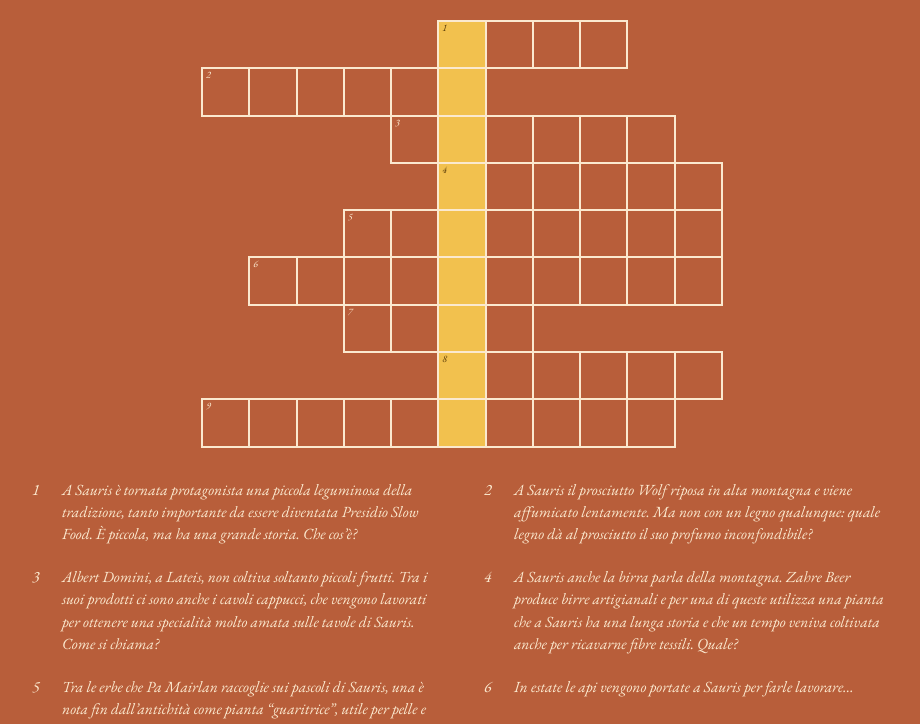
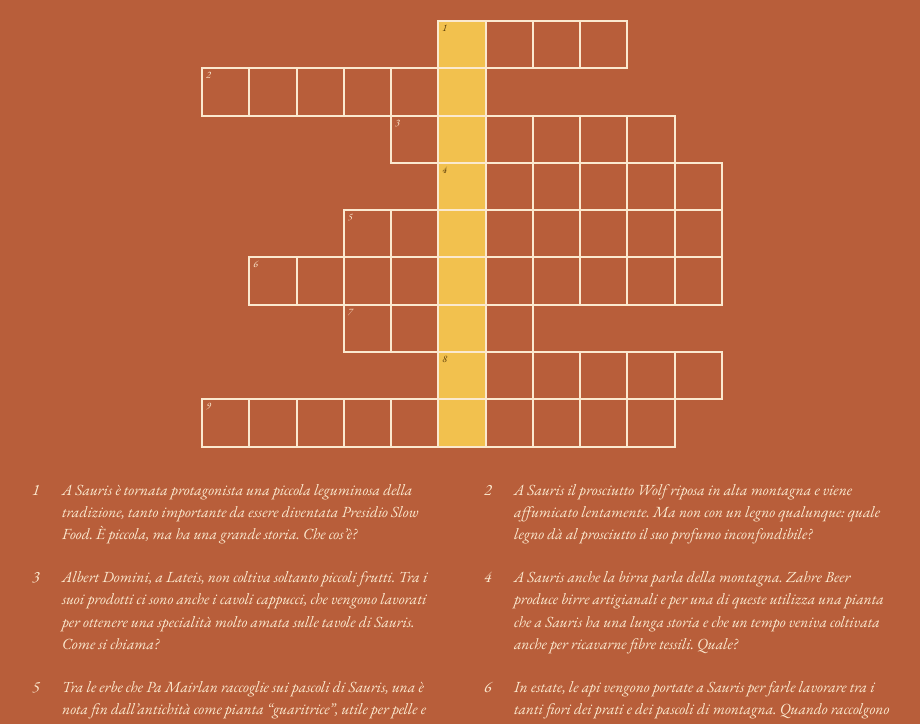
Before and after one commit to retesauriszahre/gebele-cruciverba-sauris, a plain HTML site: page cruciverba.html in a window 1280 px wide. Shown: the part 223-947 px from the top of the page, without its empty margins (178-1098 px from the left). Drawn offline with nearby package versions, Linux system fonts and the light colour scheme.

Commit message:
Testo completo del sesto indovinello, via lo zip caricato per errore
Cruciverba.zip era una copia degli stessi file piu metadati macOS,
caricata dal web per sbaglio. Resta recuperabile dalla storia git.

Co-Authored-By: Claude Opus 5 <noreply@anthropic.com>

```diff
--- a/cruciverba.html
+++ b/cruciverba.html
@@ -118,7 +118,7 @@
       <li class="clue">
         <span class="clue-index">6</span>
         <div class="clue-body">
-          <p class="clue-text">In estate le api vengono portate a Sauris per farle lavorare&hellip;</p>
+          <p class="clue-text">In estate, le api vengono portate a Sauris per farle lavorare tra i tanti fiori dei prati e dei pascoli di montagna. Quando raccolgono il nettare da tanti fiori diversi, che tipo di miele producono?</p>
         </div>
       </li>
       <li class="clue">
```
Also changed, not shown: 1 other file.
